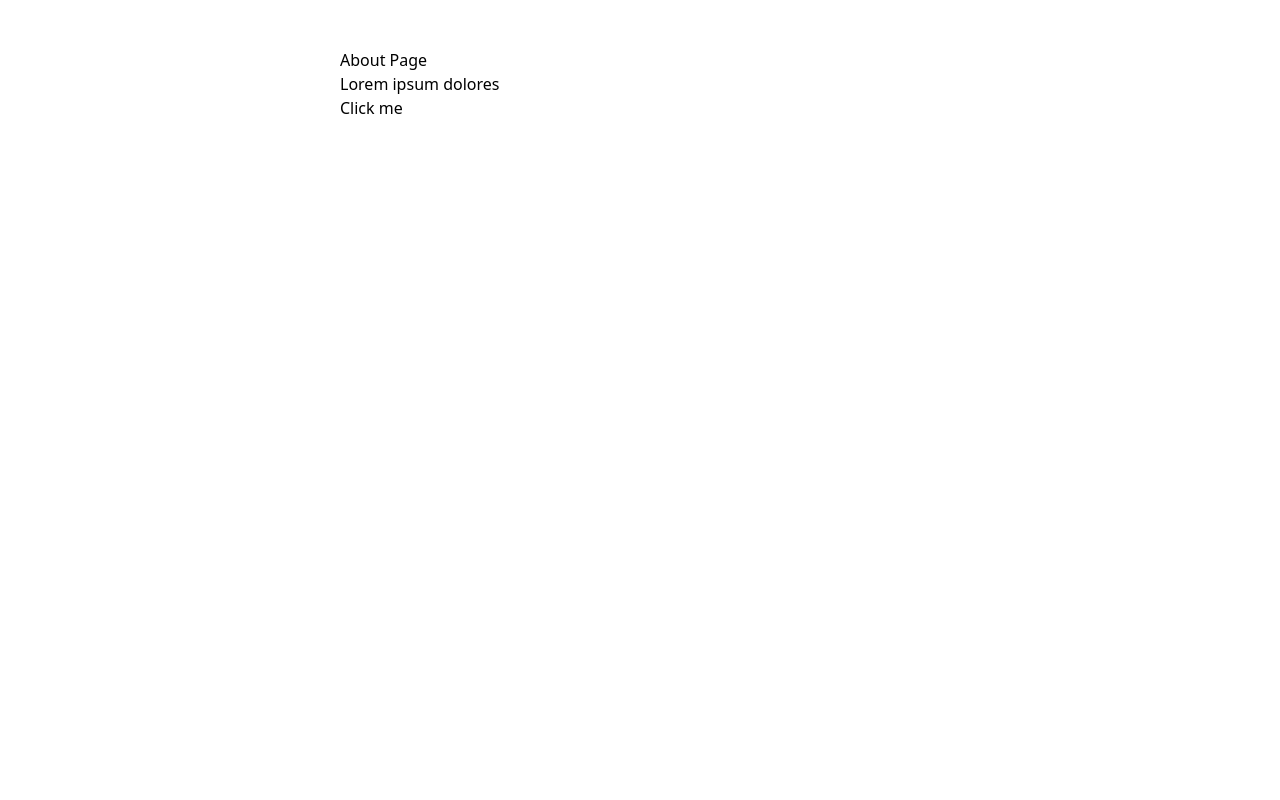
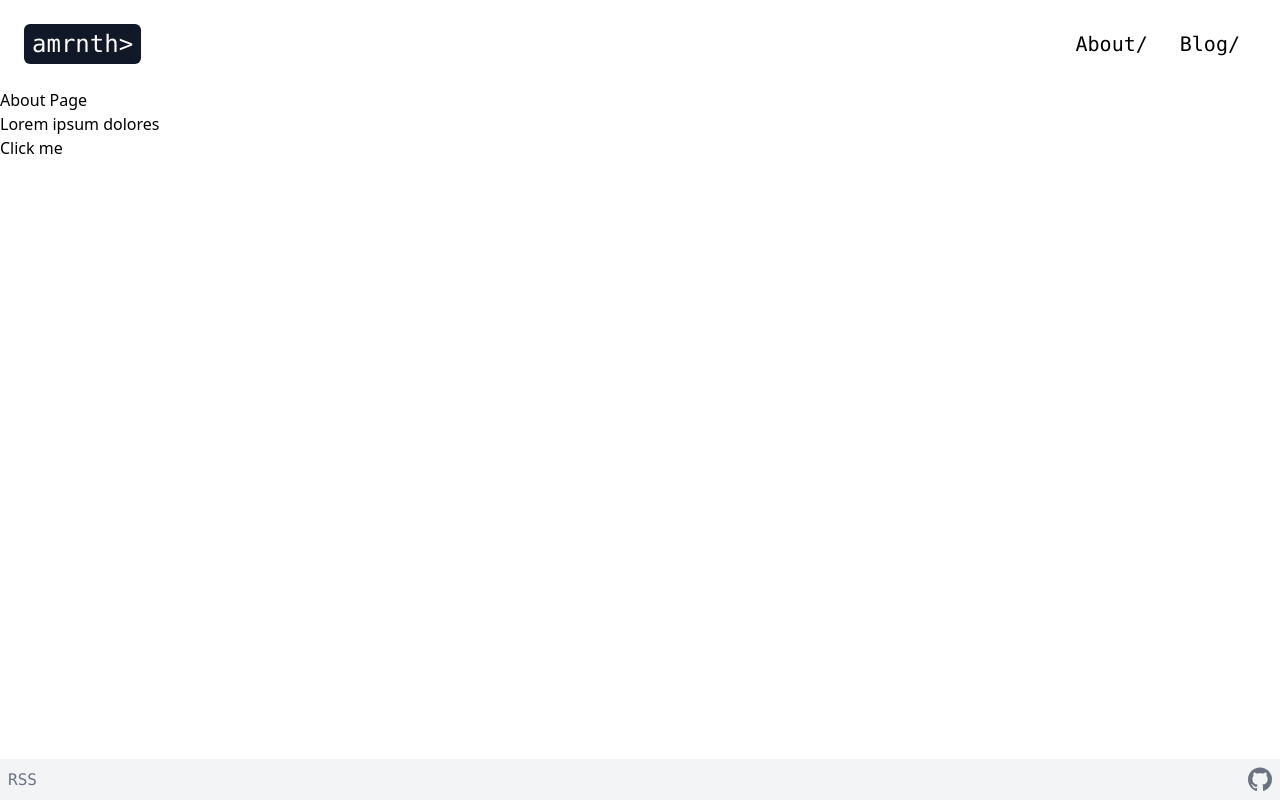
Before and after one commit to 97amarnathk/97amarnathk.github.io, a Gatsby site: page /about in a window 1280 px wide. Built offline with nearby package versions, Linux system fonts and the light colour scheme; Gatsby itself is replaced by a stand-in of ours.

Commit message:
refine footer

```diff
--- a/src/components/footer.jsx
+++ b/src/components/footer.jsx
@@ -1,11 +1,17 @@
-import { Link } from "gatsby";
 import React from "react";
 
 export function Footer() {
   return (
-    <footer class = "bg-gray-200">
-      <div class = "container mx-auto">
-        <FooterLink href="/" text="RSS"/>
+    <footer class="bg-gray-100 p-2">
+      <div class="container mx-auto flex justify-between">
+        <div class="items-center flex">
+          <FooterLink href="/" text="RSS" />
+        </div>
+         <div class="items-center">
+          <a href="https://github.com/97amarnathk" class = "items-center">
+          <svg class= "fill-current text-gray-500 hover:text-blue-600" xmlns="http://www.w3.org/2000/svg" viewBox="0 0 16 16" height= "auto" width="24"><path fill-rule="evenodd" d="M8 0C3.58 0 0 3.58 0 8c0 3.54 2.29 6.53 5.47 7.59.4.07.55-.17.55-.38 0-.19-.01-.82-.01-1.49-2.01.37-2.53-.49-2.69-.94-.09-.23-.48-.94-.82-1.13-.28-.15-.68-.52-.01-.53.63-.01 1.08.58 1.23.82.72 1.21 1.87.87 2.33.66.07-.52.28-.87.51-1.07-1.78-.2-3.64-.89-3.64-3.95 0-.87.31-1.59.82-2.15-.08-.2-.36-1.02.08-2.12 0 0 .67-.21 2.2.82.64-.18 1.32-.27 2-.27.68 0 1.36.09 2 .27 1.53-1.04 2.2-.82 2.2-.82.44 1.1.16 1.92.08 2.12.51.56.82 1.27.82 2.15 0 3.07-1.87 3.75-3.65 3.95.29.25.54.73.54 1.48 0 1.07-.01 1.93-.01 2.2 0 .21.15.46.55.38A8.013 8.013 0 0016 8c0-4.42-3.58-8-8-8z"></path></svg>
+          </a>
+        </div>
       </div>
     </footer>
   )
@@ -14,7 +20,15 @@ export function Footer() {
 function FooterLink(props) {
   return (
     <div>
-      <Link to={props.href} class="font-mono">{props.text}</Link>
+      <a href={props.href} class="font-mono text-l text-gray-500 hover:text-blue-600">{props.text}</a>
     </div>
   )
 }
+
+function FooterLinkIcon(props) {
+  return (
+    <div>
+      <a href={props.href} class="font-mono text-l text-gray-500 hover:text-blue-600">{props.children}</a>
+    </div>
+  )
+}
--- a/src/components/header.jsx
+++ b/src/components/header.jsx
@@ -1,17 +1,19 @@
-import { Link } from "gatsby";
 import React from "react";
 import { SiteLogo } from "./common";
 
 export default function Header() {
   return (
-    <nav class="container mx-auto pt-6 flex items-center border-red-400 border-2">
-      <Link to="/">
+    <nav class="p-6">
+      <div class="container mx-auto flex items-center ">
+      <a href="/">
         <SiteLogo/>
-      </Link>
-      <div class="flex flex-grow justify-end border-blue-400 border-2">
+      </a>
+      <div class="flex flex-grow justify-end">
         <HeaderLink name="About/" href = "/about"/>
         <HeaderLink name="Blog/" href = "/blog"/>
       </div>
+      </div>
+
     </nav>
   );
 }
@@ -19,7 +21,7 @@ export default function Header() {
 function HeaderLink(props) {
   return (
   <div class="mx-4">
-    <Link to={props.href} class="font-mono text-l hover:underline">{props.name}</Link>
+    <a href={props.href} class="font-mono text-xl hover:underline">{props.name}</a>
   </div>
   )
 }
--- a/src/layouts/defaultLayout.jsx
+++ b/src/layouts/defaultLayout.jsx
@@ -4,7 +4,7 @@ import Header from "../components/header";
 
 export function DefaultLayout({ children }) {
   return (
-    <div class="h-screen flex flex-col border-green-400 border-2">
+    <div class="h-screen flex flex-col">
     <Header/>
     <div class = "flex-grow" >
       {children}
--- a/src/pages/about.js
+++ b/src/pages/about.jsx
@@ -1,11 +1,12 @@
 import React from "react";
+import { DefaultLayout } from "../layouts/defaultLayout";
 
-export default function Home() {
+export default function About() {
   return (
-    <div style={{ margin: `3rem auto`, maxWidth: 600 }}>
+    <DefaultLayout>
       <h1>About Page</h1>
       <p>Lorem ipsum dolores</p>
       <button class="primary-button">Click me</button>
-    </div>
+    </DefaultLayout>
   );
 }
--- /dev/null
+++ b/src/pages/blog.jsx
@@ -0,0 +1,12 @@
+import React from "react";
+import { DefaultLayout } from "../layouts/defaultLayout";
+
+export default function Blog() {
+  return (
+    <DefaultLayout>
+      <h1>Blog Page</h1>
+      <p>Lorem ipsum dolores</p>
+      <button class="primary-button">Click me</button>
+    </DefaultLayout>
+  );
+}
```
